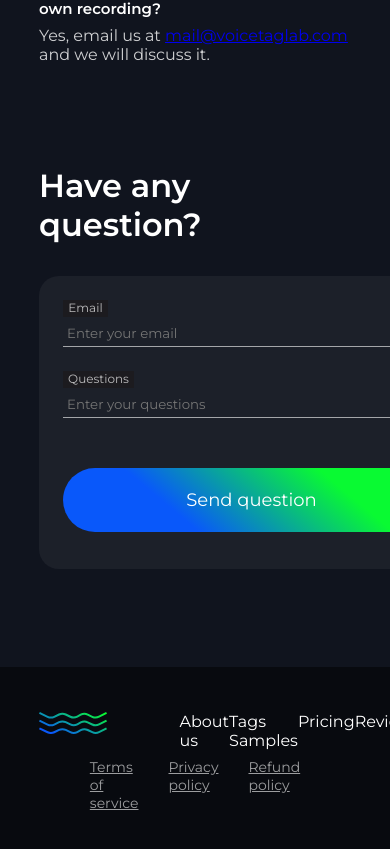
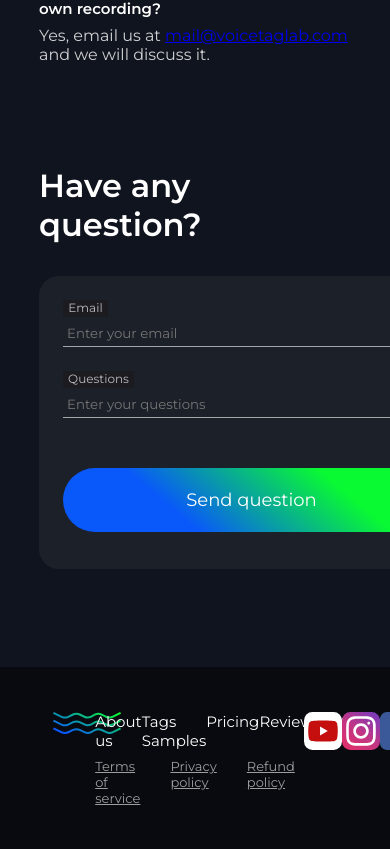
Before and after one commit to DmitryKonovets0/Voice-Tag-Lab, a React (Create React App) app: page / in a window 390 px wide. Shown: the part 5857-6706 px from the top of the page. Built offline with nearby package versions, Linux system fonts and the light colour scheme.

Commit message:
Implement media styles from 1100px to 992px in last section

```diff
--- /dev/null
+++ b/src/components/footer/footer-media.scss
@@ -0,0 +1,14 @@
+@media (max-width: 1100px){
+  .footer{
+    .container{
+      grid-template-columns: 14% 63% 17%;
+      grid-column-gap: 4%
+    }
+    &__link-item{
+      font-size: 13px;
+    }
+    &__text-item{
+        font-size: 15px;
+      }
+    }
+}
--- a/src/components/footer/footer.jsx
+++ b/src/components/footer/footer.jsx
@@ -6,10 +6,8 @@ import youtube from '../../icons/youtube.svg'
 import facebook from '../../icons/facebook.svg'
 import x from '../../icons/x.svg'
 
-
-
-
 import './footer.scss'
+import './footer-media.scss'
 
 export default class Footer extends Component {
     render() {
--- a/src/components/footer/footer.scss
+++ b/src/components/footer/footer.scss
@@ -9,6 +9,9 @@
     display: grid;
     grid-template-columns:12% 56% 14%;
     grid-column-gap: 103px;
+  }
+  &__logo{
+    margin-left: 14px;
   }
   &__text-wrapper{
     display: flex;
```
